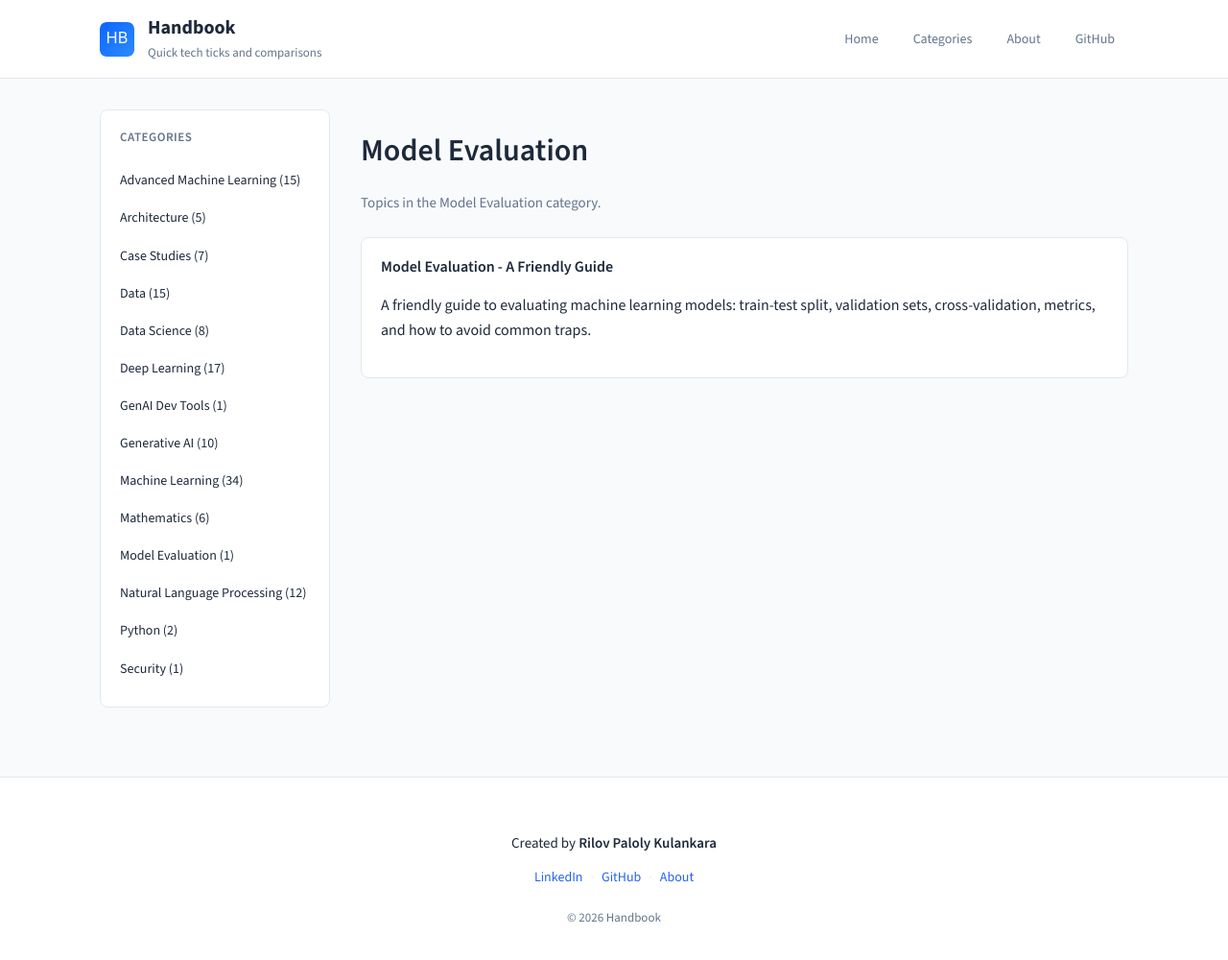
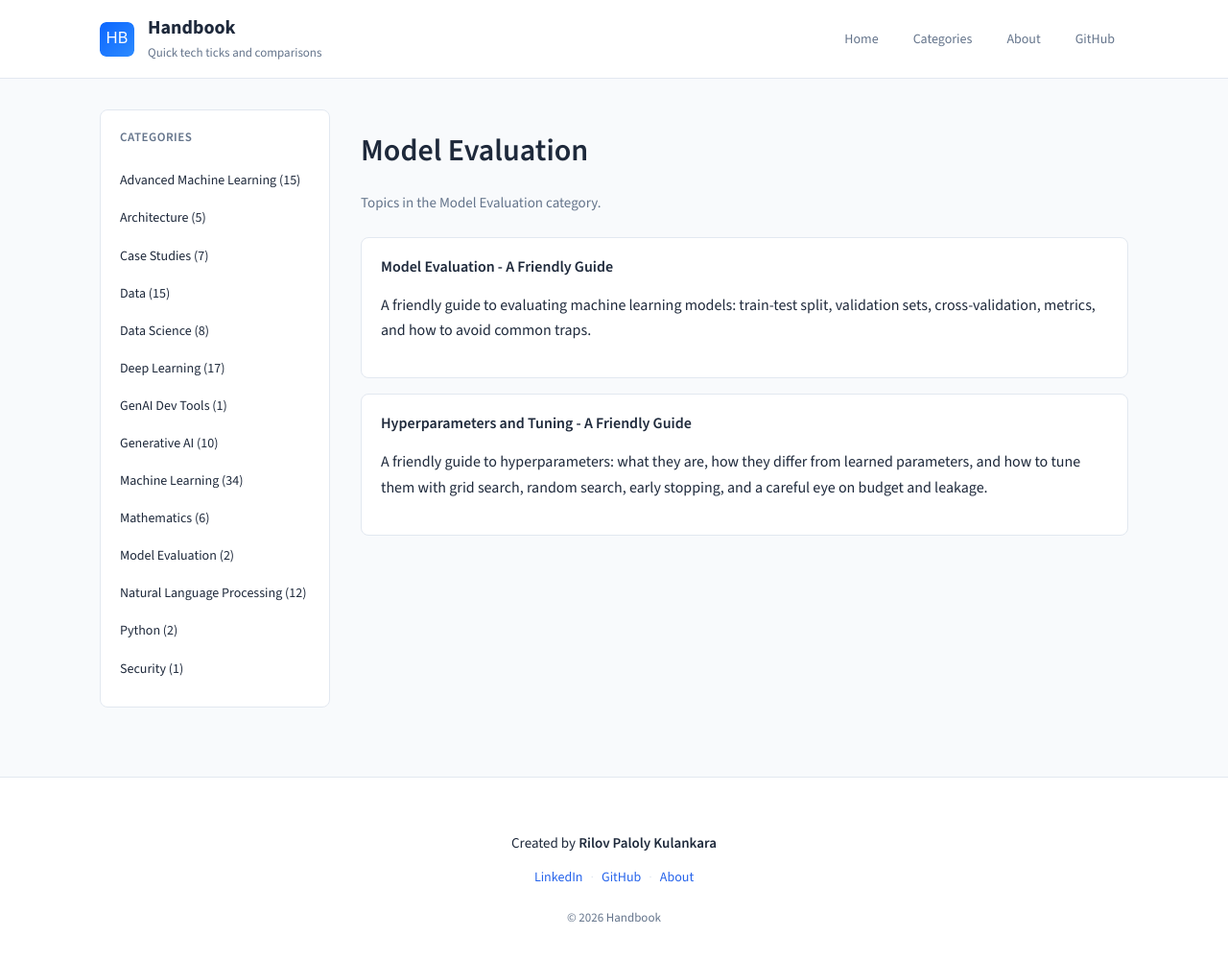
Before and after one commit to rilov/handbook, a Jekyll site: the page built from categories/model-evaluation/index.md, in a window 1280 px wide and 1023 px high. Shown: the top 1000 px of the window at 96% size. Built offline with Jekyll 4.4.1, drawn with Linux system fonts in a browser that asks for light colours; some of the changed lines change nothing that is shown.

Commit message:
Add Hyperparameters and Tuning guide and link from Model Evaluation index

````diff
--- /dev/null
+++ b/_topics/Hyperparameters and Tuning - A Friendly Guide.md
@@ -0,0 +1,152 @@
+---
+title: "Hyperparameters and Tuning - A Friendly Guide"
+category: Model Evaluation
+order: 1
+permalink: /topics/hyperparameters-and-tuning/
+tags:
+  - machine-learning
+  - hyperparameters
+  - tuning
+  - grid-search
+  - random-search
+summary: "A friendly guide to hyperparameters: what they are, how they differ from learned parameters, and how to tune them with grid search, random search, early stopping, and a careful eye on budget and leakage."
+date: 2026-08-16
+---
+
+# Hyperparameters and Tuning - A Friendly Guide
+
+Every machine learning model has two kinds of numbers:
+
+- **Parameters:** the numbers the model learns from the data. In `y = w * x + b`, `w` and `b` are parameters.
+- **Hyperparameters:** the settings you choose before training. They control *how* the model learns, not *what* it learns.
+
+Picking the right hyperparameters can be the difference between a great model and a useless one. This guide explains what they are, how to search for them, and the common traps that make tuning go wrong.
+
+---
+
+## 1. Hyperparameters vs parameters
+
+A **parameter** is something the training algorithm adjusts for you. A linear regression finds the best `w` and `b`. A neural network finds the best weights. You do not set these by hand.
+
+A **hyperparameter** is something you set before the training begins. You tell the model how deep a tree can grow, how fast it should learn, or which optimisation algorithm to use. The model cannot learn these from the data.
+
+```
+Linear regression:  y = w * x + b
+- Parameters: w, b           (learned)
+- Hyperparameter: learning rate, regularisation strength
+```
+
+---
+
+## 2. Examples of hyperparameters
+
+Different models have different hyperparameters. Here are a few common ones:
+
+| Model | Hyperparameters | What they control |
+|---|---|---|
+| **Decision tree** | `max_depth`, `min_samples_leaf` | How tall the tree can grow and when it stops splitting. |
+| **Linear regression** | `learning_rate` | How big each update step is during training. |
+| **Neural network** | `number_of_layers`, `neurons_per_layer`, `learning_rate`, `batch_size` | The size of the network and how fast it updates. |
+| **Optimiser** | `SGD`, `Adam`, `RMSprop` | Which rule the model uses to update its weights. |
+| **SVM** | `C`, `gamma`, `kernel` | The cost of mistakes and the shape of the decision boundary. |
+
+Even non-parametric models such as KNN have hyperparameters (for example, the number of neighbours `k`).
+
+---
+
+## 3. Grid search
+
+**Grid search** tries every combination from a fixed list you provide. If you give it three learning rates and two optimisers, it will train six models and pick the best one.
+
+```
+learning_rate: [0.001, 0.01, 0.1]
+optimiser:     ["sgd", "adam"]
+
+gives 3 × 2 = 6 combinations
+```
+
+It is exhaustive, so it is guaranteed to find the best combination inside the grid. The downside is that it can be very slow, especially when there are many hyperparameters or many values per hyperparameter.
+
+```python
+from sklearn.model_selection import GridSearchCV
+from sklearn.svm import SVC
+
+param_grid = {
+    "C": [0.1, 1, 10],
+    "gamma": [0.01, 0.001],
+    "kernel": ["rbf", "linear"]
+}
+
+search = GridSearchCV(SVC(), param_grid, cv=5)
+search.fit(X_train, y_train)
+print("Best params:", search.best_params_)
+print("Best CV score:", search.best_score_)
+```
+
+---
+
+## 4. Random search
+
+**Random search** does not try every combination. Instead, it samples random combinations from a range or distribution you define. It usually finds a good solution much faster than grid search.
+
+```python
+from sklearn.model_selection import RandomizedSearchCV
+from scipy.stats import loguniform
+
+param_distributions = {
+    "C": loguniform(1e-2, 1e2),
+    "gamma": loguniform(1e-4, 1e-1),
+}
+
+search = RandomizedSearchCV(
+    SVC(),
+    param_distributions,
+    n_iter=20,
+    cv=5,
+    random_state=42
+)
+search.fit(X_train, y_train)
+```
+
+If one hyperparameter does not matter much, random search wastes very little time on it. This is why it often beats grid search in practice.
+
+---
+
+## 5. Search space, early stopping, and budget
+
+### Search space
+
+The **search space** is the set of hyperparameters and the ranges you consider. A huge search space can find better values, but it also means more trials. Keep the search space focused on values that make sense for your data and model.
+
+### Early stopping
+
+**Early stopping** stops training when the validation score stops improving. It is a cheap, effective way to prevent overfitting and save time. You do not have to wait for the full number of epochs if the model has already stopped getting better.
+
+### Budget
+
+In the real world, every trial costs money and time. A 1% accuracy gain might not be worth a week of extra compute. Decide up front how many trials or hours you are willing to spend. Good hyperparameter tuning means getting the best model you can within your budget, not chasing the absolute best score at any cost.
+
+---
+
+## 6. Common pitfalls
+
+### Data leakage
+
+The validation data must never influence the training data. Two classic mistakes:
+
+- **Scaling before splitting:** if you fit the scaler on the whole dataset and then split, the validation set has already seen the training set's statistics. Always `fit` on the training set and `transform` the validation and test sets.
+- **Tuning with the test set:** if you keep adjusting hyperparameters to improve the test score, the test score is no longer an honest measure.
+
+### Target leakage
+
+**Target leakage** happens when a feature would not actually be available at prediction time. For example, if you are predicting tomorrow's solar radiation, you cannot use tomorrow's relative humidity as a feature because that value will not be known until tomorrow. Always ask: *will this feature be available when the model is used?*
+
+### Reusing the validation set too much
+
+The validation set is for comparison, but if you test hundreds of ideas on it, the model effectively learns what the validation set looks like. Keep a final **test set** that is only used once at the end.
+
+---
+
+## 7. One-sentence takeaway
+
+**Hyperparameters control how a model learns; grid search and random search help you find good values, but the best tuning is useless if you leak information from the validation or test set into the training process.**
--- a/categories/model-evaluation/index.md
+++ b/categories/model-evaluation/index.md
@@ -9,6 +9,7 @@ How do you know a machine learning model will actually work on new data? This mo
 **Start here:**
 
 - **[Model Evaluation - A Friendly Guide]({{ site.baseurl }}/topics/model-evaluation)** — The complete, beginner-friendly guide to evaluating models without fooling yourself.
+- **[Hyperparameters and Tuning - A Friendly Guide]({{ site.baseurl }}/topics/hyperparameters-and-tuning)** — How to choose the settings that control how a model learns.
 
 **What You'll Learn:**
 
````
